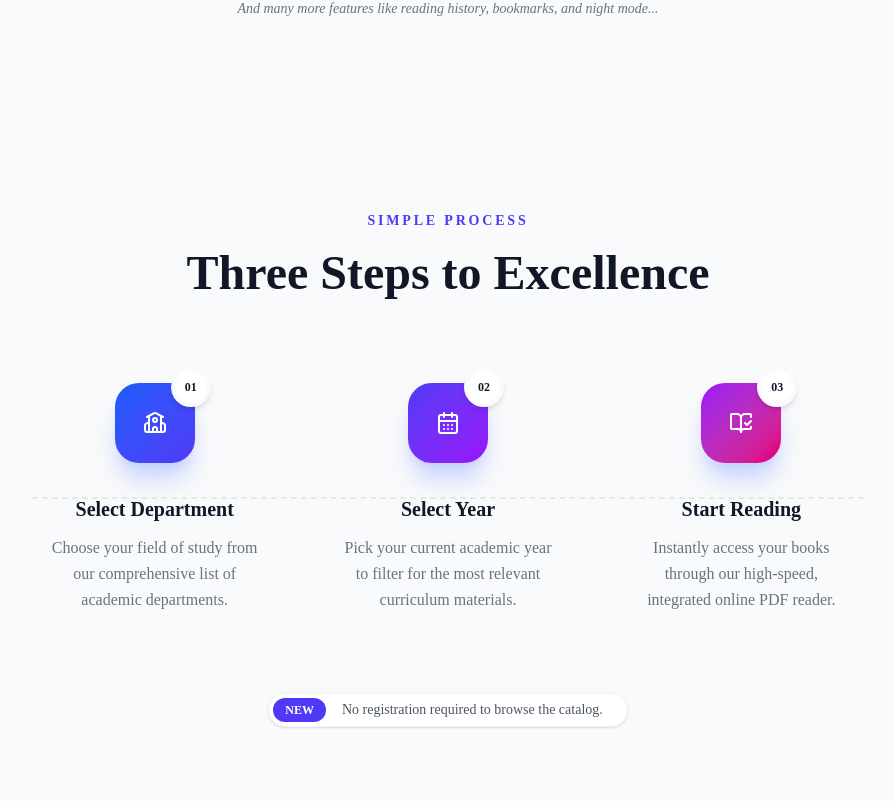
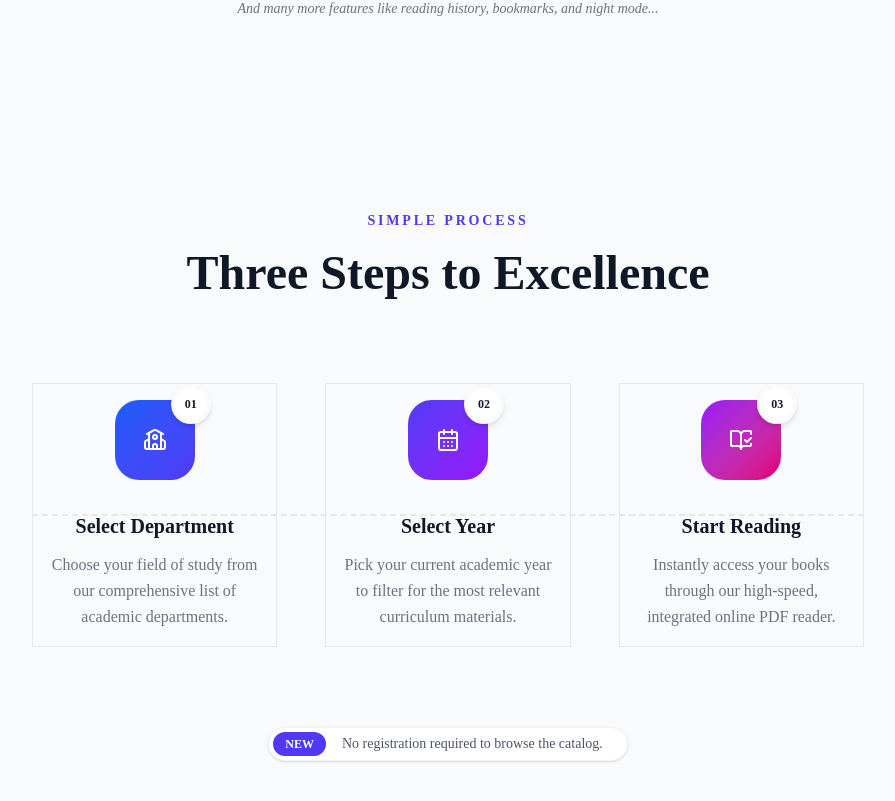
Before and after one commit to ratulislam46/EduSelf-Online-Platform, a Next.js app: page / in a window 1280 px wide. Shown: the part 2000-2801 px from the top of the page, without its empty margins (336-1231 px from the left). Built offline with nearby package versions, Linux system fonts and the light colour scheme.

Commit message:
Modified how it work section

```diff
--- a/src/Components/Home/HowItWork/HowItWorkSection.jsx
+++ b/src/Components/Home/HowItWork/HowItWorkSection.jsx
@@ -46,30 +46,30 @@ const HowItWorkSection = () => {
                     <div className="hidden md:block absolute top-1/2 left-0 w-full h-0.5 border-t-2 border-dashed border-gray-200 -translate-y-1/2 z-0" />
 
                     <div className="grid grid-cols-1 md:grid-cols-3 gap-12 relative z-10">
-                        {steps.map((step, index) => (
-                            <div key={index} className="flex flex-col items-center group">
+                        {steps?.map((step, index) => (
+                            <div key={index} className="flex flex-col items-center group border border-gray-200 py-4">
 
                                 {/* Step Icon & Number */}
                                 <div className="relative mb-8">
-                                    <div className={`w-20 h-20 rounded-3xl bg-gradient-to-br ${step.gradient} flex items-center justify-center shadow-xl shadow-indigo-200 group-hover:rotate-6 transition-transform duration-300`}>
-                                        {step.icon}
+                                    <div className={`w-20 h-20 rounded-3xl bg-linear-to-br ${step.gradient} flex items-center justify-center`}>
+                                        {step?.icon}
                                     </div>
                                     <div className="absolute -top-4 -right-4 w-10 h-10 bg-white border-4 border-gray-50 rounded-full flex items-center justify-center shadow-md">
-                                        <span className="text-xs font-black text-gray-900">{step.number}</span>
+                                        <span className="text-xs font-black text-gray-900">{step?.number}</span>
                                     </div>
                                 </div>
 
                                 {/* Text Content */}
                                 <div className="text-center px-4">
                                     <h3 className="text-xl font-bold text-gray-900 mb-3 group-hover:text-indigo-600 transition-colors">
-                                        {step.title}
+                                        {step?.title}
                                     </h3>
                                     <p className="text-gray-500 leading-relaxed text-sm md:text-base">
-                                        {step.description}
+                                        {step?.description}
                                     </p>
                                 </div>
 
-                                {/* Mobile Arrow (Visible only on mobile between cards) */}
+                                {/* Mobile Arrow */}
                                 {index < steps.length - 1 && (
                                     <div className="md:hidden mt-8 text-gray-300">
                                         <ArrowRight size={32} className="rotate-90" />
```
